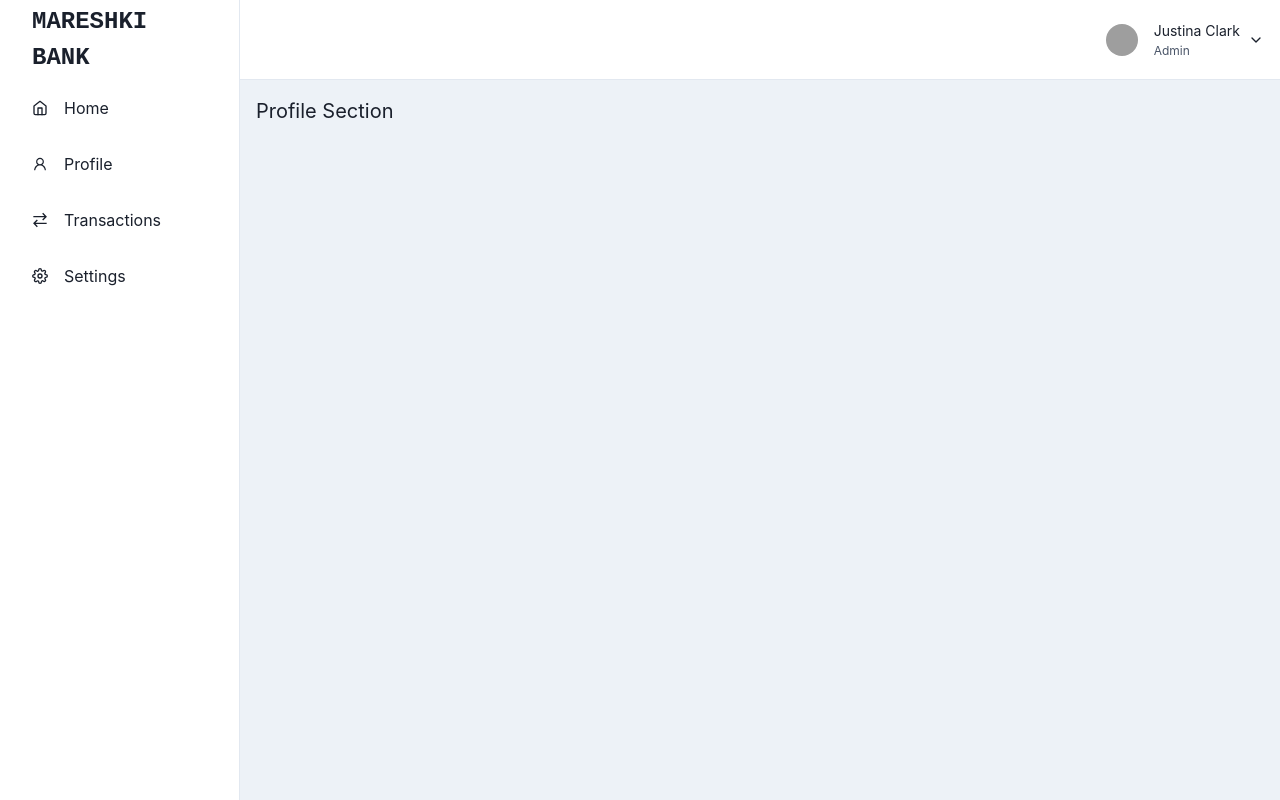
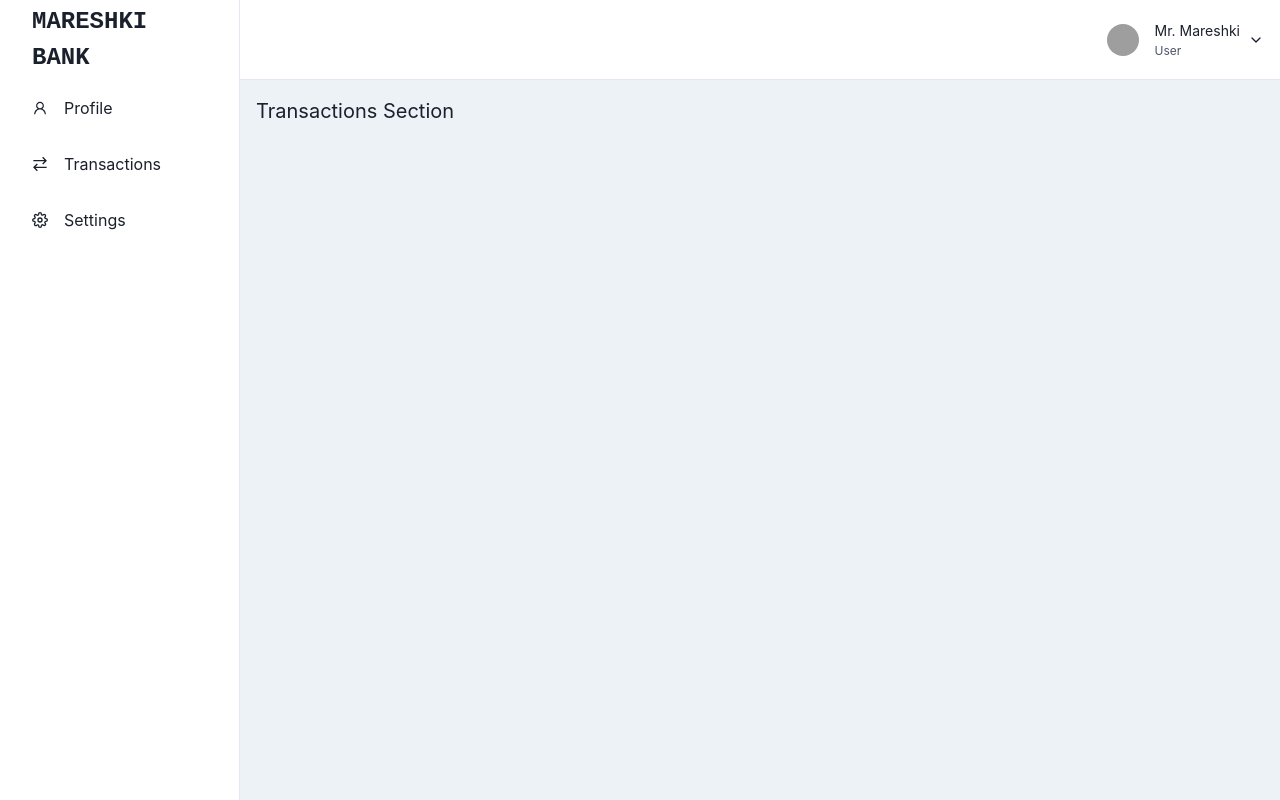
Before and after one commit to MarkVsudo/MareshkiFinance-ui, a React (Vite) app in the folder front-end-cleverpine/: page /dashboard in a window 1280 px wide. Both pictures are taken after a click on the link "Transactions". Built offline with nearby package versions, Linux system fonts and the light colour scheme; grey boxes are pictures that could not be loaded.

Commit message:
Added functionality to dashboard sidebar

```diff
--- a/front-end-cleverpine/src/components/AuthPages/BigButton.tsx
+++ b/front-end-cleverpine/src/components/AuthPages/BigButton.tsx
@@ -1,16 +1,26 @@
-import {
-  Button,
-} from "@chakra-ui/react";
+import { Button } from "@chakra-ui/react";
 
 interface BigButtonProps {
-  title: string
-  bgcolor: string
-  variant: string
-  onHandleSubmit: () => void
+  title: string;
+  bgcolor: string;
+  variant: string;
+  onHandleSubmit: () => void;
 }
 
-export const BigButton = ({ title, bgcolor , variant, onHandleSubmit}: BigButtonProps) => {
-    return (
-        <Button colorScheme={bgcolor} width="100%" onClick={onHandleSubmit} variant={variant}>{title}</Button>
-    )
-}
+export const BigButton = ({
+  title,
+  bgcolor,
+  variant,
+  onHandleSubmit,
+}: BigButtonProps) => {
+  return (
+    <Button
+      colorScheme={bgcolor}
+      width="100%"
+      onClick={onHandleSubmit}
+      variant={variant}
+    >
+      {title}
+    </Button>
+  );
+};
--- /dev/null
+++ b/front-end-cleverpine/src/components/DashboardPage/DashboardSettings.tsx
@@ -0,0 +1,12 @@
+import { Box, Text } from '@chakra-ui/react'
+
+const DashboardSettings = () => {
+  return (
+    <>
+        <Box>
+            <Text fontSize='xl'>Settings Section</Text>
+        </Box>
+    </>  )
+}
+
+export default DashboardSettings
--- a/front-end-cleverpine/src/components/DashboardPage/DashboardTransactions.tsx
+++ b/front-end-cleverpine/src/components/DashboardPage/DashboardTransactions.tsx
@@ -1,9 +1,12 @@
-import React from 'react'
+import { Box, Text } from '@chakra-ui/react'
 
 const DashboardTransactions = () => {
   return (
-    <div>DashboardTransactions</div>
-  )
+    <>
+        <Box>
+            <Text fontSize='xl'>Transactions Section</Text>
+        </Box>
+    </>  )
 }
 
 export default DashboardTransactions
--- a/front-end-cleverpine/src/pages/DashboardPage.tsx
+++ b/front-end-cleverpine/src/pages/DashboardPage.tsx
@@ -22,7 +22,6 @@ import {
   MenuList,
 } from '@chakra-ui/react'
 import {
-  FiHome,
   FiSettings,
   FiMenu,
   FiChevronDown,
@@ -32,7 +31,9 @@ import { GrTransaction } from "react-icons/gr";
 import { VscSignIn } from "react-icons/vsc";
 import { IconType } from 'react-icons'
 import DashboardProfile from '../components/DashboardPage/DashboardProfile';
-
+import DashboardTransactions from '../components/DashboardPage/DashboardTransactions';
+import DashboardSettings from '../components/DashboardPage/DashboardSettings';
+import { useState } from 'react';
 interface LinkItemProps {
   name: string
   icon: IconType
@@ -52,13 +53,12 @@ interface SidebarProps extends BoxProps {
 }
 
 const LinkItems: Array<LinkItemProps> = [
-  { name: 'Home', icon: FiHome },
   { name: 'Profile', icon: AiOutlineUser  },
   { name: 'Transactions', icon:  GrTransaction},
   { name: 'Settings', icon: FiSettings },
 ]
 
-const SidebarContent = ({ onClose, ...rest }: SidebarProps) => {
+const SidebarContent = ({ onClose, handleNavItemClick, ...rest }: SidebarProps & {handleNavItemClick: (itemName: string) => void}) => {
   return (
     <Box
       transition="3s ease"
@@ -77,7 +77,7 @@ const SidebarContent = ({ onClose, ...rest }: SidebarProps) => {
         <CloseButton display={{ base: 'flex', md: 'none' }} onClick={onClose} />
       </Flex>
       {LinkItems.map((link) => (
-        <NavItem key={link.name} icon={link.icon}>
+        <NavItem key={link.name} icon={link.icon} onClick={() => handleNavItemClick(link.name)}>
           {link.name}
         </NavItem>
       ))}
@@ -158,7 +158,7 @@ const MobileNav = ({ onOpen, ...rest }: MobileProps) => {
                 <Avatar
                   size={'sm'}
                   src={
-                    'https://images.unsplash.com/photo-1619946794135-5bc917a27793?ixlib=rb-0.3.5&q=80&fm=jpg&crop=faces&fit=crop&h=200&w=200&s=b616b2c5b373a80ffc9636ba24f7a4a9'
+                    'https://encrypted-tbn0.gstatic.com/images?q=tbn:ANd9GcTVrLgzSMdH62yI75gb9jx3MTTR0o0VLDntTteWqR6rPQ&s'
                   }
                 />
                 <VStack
@@ -166,9 +166,9 @@ const MobileNav = ({ onOpen, ...rest }: MobileProps) => {
                   alignItems="flex-start"
                   spacing="1px"
                   ml="2">
-                  <Text fontSize="sm">Justina Clark</Text>
+                  <Text fontSize="sm">Mr. Mareshki</Text>
                   <Text fontSize="xs" color="gray.600">
-                    Admin
+                    User
                   </Text>
                 </VStack>
                 <Box display={{ base: 'none', md: 'flex' }}>
@@ -189,11 +189,16 @@ const MobileNav = ({ onOpen, ...rest }: MobileProps) => {
 }
 
 const SidebarWithHeader = () => {
-  const { isOpen, onOpen, onClose } = useDisclosure()
+  const { isOpen, onOpen, onClose } = useDisclosure();
+  const [selectedNavItem, setSelectedNavItem] = useState('Home');
+
+  const handleNavItemClick = (itemName: string) => {
+    setSelectedNavItem(itemName);
+  };
 
   return (
     <Box minH="100vh" bg={useColorModeValue('gray.100', 'gray.900')}>
-      <SidebarContent onClose={() => onClose} display={{ base: 'none', md: 'block' }} />
+      <SidebarContent onClose={() => onClose} display={{ base: 'none', md: 'block' }} handleNavItemClick={handleNavItemClick}/>
       <Drawer
         isOpen={isOpen}
         placement="left"
@@ -202,15 +207,17 @@ const SidebarWithHeader = () => {
         onOverlayClick={onClose}
         size="full">
         <DrawerContent>
-          <SidebarContent onClose={onClose} />
+          <SidebarContent onClose={onClose} handleNavItemClick={handleNavItemClick}/>
         </DrawerContent>
       </Drawer>
       {/* mobilenav */}
       <MobileNav onOpen={onOpen} />
       <Box ml={{ base: 0, md: 60 }} p="4">
         {/* Content */}
-        <DashboardProfile></DashboardProfile>
-      </Box>
+        {selectedNavItem === 'Profile' && <DashboardProfile />}
+        {selectedNavItem === 'Transactions' && <DashboardTransactions/>}
+        {selectedNavItem === 'Settings' && <DashboardSettings />}
+        </Box>
     </Box>
   )
 }
```
Also changed, not shown: front-end-cleverpine/src/components/AuthPages/AuthTitle.tsx (+11 -11 lines), front-end-cleverpine/src/components/DashboardPage/DashboardProfile.tsx (+7 -7 lines), front-end-cleverpine/src/pages/LoginPage.tsx (+12 -2 lines), front-end-cleverpine/src/pages/RegisterPage.tsx (+8 -3 lines).
